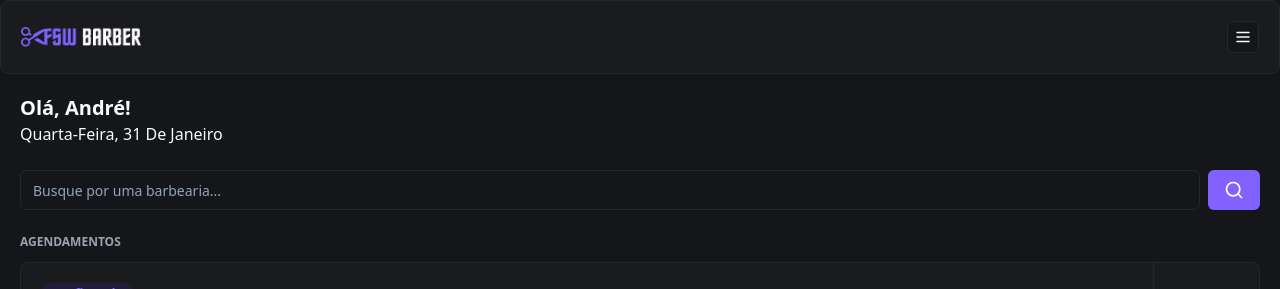
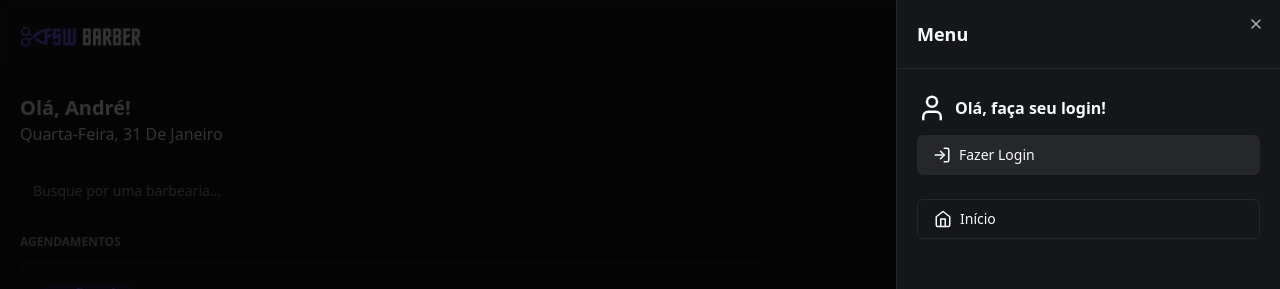
Before and after one commit to andressouza25/fullstackweek-barber, a Next.js app: page / in a window 1280 px wide. Both pictures are taken after a click on the button 1243 px from the left and 37 px from the top of the page. Shown: the top 289 px of the page. Built offline with nearby package versions, Linux system fonts and the light colour scheme; no server answers; the database is empty.

Commit message:
feat: add sign in and sign out

```diff
--- a/app/_components/header.tsx
+++ b/app/_components/header.tsx
@@ -1,21 +1,102 @@
+"use client";
 import { Button } from "./ui/button";
 import { Card, CardContent } from "./ui/card";
 import Image from "next/image";
-import { MenuIcon} from "lucide-react";
+import {
+  CalendarIcon,
+  HomeIcon,
+  LogInIcon,
+  LogOutIcon,
+  MenuIcon,
+  UserIcon,
+} from "lucide-react";
+import {
+  Sheet,
+  SheetContent,
+  SheetHeader,
+  SheetTitle,
+  SheetTrigger,
+} from "./ui/sheet";
+import { signIn, signOut, useSession } from "next-auth/react";
+import { Avatar, AvatarImage } from "./ui/avatar";
+import Link from "next/link";
 
 const Header = () => {
-    return (
-        <Card>
-            <CardContent className="p-5 justify-between items-center flex felx-row" >
-            <Image src="/logo.png" alt="FSW Barber" height={18} width={120} />
+  const { data, status } = useSession();
+
+  const handleLogoutClick = () => signOut();
+
+  const handleLoginClock = () => signIn("google");
+
+  return (
+    <Card>
+      <CardContent className="p-5 justify-between items-center flex felx-row">
+        <Image src="/logo.png" alt="FSW Barber" height={18} width={120} />
+        <Sheet>
+          <SheetTrigger asChild>
             <Button variant="outline" size="icon" className="h-8 w-8">
-                <MenuIcon size={18}/>
+              <MenuIcon size={16} />
             </Button>
-            </CardContent>
+          </SheetTrigger>
 
-        </Card>
+          <SheetContent className="p-0">
+            <SheetHeader className="text-left border-b border-solid border-secondary p-5">
+              <SheetTitle>Menu</SheetTitle>
+            </SheetHeader>
 
-     );
-}
+            {data?.user ? (
+              <div className="flex justify-between px-5 py-6 items-center">
+                <div className="flex items-center gap-3">
+                  <Avatar>
+                    <AvatarImage src={data.user?.image ?? ""} />
+                  </Avatar>
+
+                  <h2 className="font-bold">{data.user.name}</h2>
+                </div>
+
+                <Button variant="secondary" size="icon">
+                  <LogOutIcon onClick={handleLogoutClick} />
+                </Button>
+              </div>
+            ) : (
+              <div className="px-5 py-6 gap-3 flex flex-col">
+                <div className="flex items-center gap-2">
+                  <UserIcon size={30} />
+                  <h2 className="font-bold">Olá, faça seu login!</h2>
+                </div>
+                <Button
+                  onClick={handleLoginClock}
+                  variant="secondary"
+                  className="w-full justify-start"
+                >
+                  <LogInIcon className="mr-2" size={18} />
+                  Fazer Login
+                </Button>
+              </div>
+            )}
+
+            <div className="flex flex-col gap-3 px-5">
+              <Button variant="outline" className="justify-start" asChild>
+                <Link href="/">
+                  <HomeIcon size={18} className="mr-2" />
+                  Início
+                </Link>
+              </Button>
+
+              {data?.user && (
+                <Button variant="outline" className="justify-start" asChild>
+                  <Link href="/bookings">
+                    <CalendarIcon size={18} className="mr-2" />
+                    Agendamentos
+                  </Link>
+                </Button>
+              )}
+            </div>
+          </SheetContent>
+        </Sheet>
+      </CardContent>
+    </Card>
+  );
+};
 
 export default Header;
--- /dev/null
+++ b/app/_components/ui/sheet.tsx
@@ -0,0 +1,140 @@
+"use client"
+
+import * as React from "react"
+import * as SheetPrimitive from "@radix-ui/react-dialog"
+import { cva, type VariantProps } from "class-variance-authority"
+import { X } from "lucide-react"
+
+import { cn } from "@/app/_lib/utils"
+
+const Sheet = SheetPrimitive.Root
+
+const SheetTrigger = SheetPrimitive.Trigger
+
+const SheetClose = SheetPrimitive.Close
+
+const SheetPortal = SheetPrimitive.Portal
+
+const SheetOverlay = React.forwardRef<
+  React.ElementRef<typeof SheetPrimitive.Overlay>,
+  React.ComponentPropsWithoutRef<typeof SheetPrimitive.Overlay>
+>(({ className, ...props }, ref) => (
+  <SheetPrimitive.Overlay
+    className={cn(
+      "fixed inset-0 z-50 bg-black/80  data-[state=open]:animate-in data-[state=closed]:animate-out data-[state=closed]:fade-out-0 data-[state=open]:fade-in-0",
+      className
+    )}
+    {...props}
+    ref={ref}
+  />
+))
+SheetOverlay.displayName = SheetPrimitive.Overlay.displayName
+
+const sheetVariants = cva(
+  "fixed z-50 gap-4 bg-background p-6 shadow-lg transition ease-in-out data-[state=open]:animate-in data-[state=closed]:animate-out data-[state=closed]:duration-300 data-[state=open]:duration-500",
+  {
+    variants: {
+      side: {
+        top: "inset-x-0 top-0 border-b data-[state=closed]:slide-out-to-top data-[state=open]:slide-in-from-top",
+        bottom:
+          "inset-x-0 bottom-0 border-t data-[state=closed]:slide-out-to-bottom data-[state=open]:slide-in-from-bottom",
+        left: "inset-y-0 left-0 h-full w-3/4 border-r data-[state=closed]:slide-out-to-left data-[state=open]:slide-in-from-left sm:max-w-sm",
+        right:
+          "inset-y-0 right-0 h-full w-3/4  border-l data-[state=closed]:slide-out-to-right data-[state=open]:slide-in-from-right sm:max-w-sm",
+      },
+    },
+    defaultVariants: {
+      side: "right",
+    },
+  }
+)
+
+interface SheetContentProps
+  extends React.ComponentPropsWithoutRef<typeof SheetPrimitive.Content>,
+    VariantProps<typeof sheetVariants> {}
+
+const SheetContent = React.forwardRef<
+  React.ElementRef<typeof SheetPrimitive.Content>,
+  SheetContentProps
+>(({ side = "right", className, children, ...props }, ref) => (
+  <SheetPortal>
+    <SheetOverlay />
+    <SheetPrimitive.Content
+      ref={ref}
+      className={cn(sheetVariants({ side }), className)}
+      {...props}
+    >
+      {children}
+      <SheetPrimitive.Close className="absolute right-4 top-4 rounded-sm opacity-70 ring-offset-background transition-opacity hover:opacity-100 focus:outline-none focus:ring-2 focus:ring-ring focus:ring-offset-2 disabled:pointer-events-none data-[state=open]:bg-secondary">
+        <X className="h-4 w-4" />
+        <span className="sr-only">Close</span>
+      </SheetPrimitive.Close>
+    </SheetPrimitive.Content>
+  </SheetPortal>
+))
+SheetContent.displayName = SheetPrimitive.Content.displayName
+
+const SheetHeader = ({
+  className,
+  ...props
+}: React.HTMLAttributes<HTMLDivElement>) => (
+  <div
+    className={cn(
+      "flex flex-col space-y-2 text-center sm:text-left",
+      className
+    )}
+    {...props}
+  />
+)
+SheetHeader.displayName = "SheetHeader"
+
+const SheetFooter = ({
+  className,
+  ...props
+}: React.HTMLAttributes<HTMLDivElement>) => (
+  <div
+    className={cn(
+      "flex flex-col-reverse sm:flex-row sm:justify-end sm:space-x-2",
+      className
+    )}
+    {...props}
+  />
+)
+SheetFooter.displayName = "SheetFooter"
+
+const SheetTitle = React.forwardRef<
+  React.ElementRef<typeof SheetPrimitive.Title>,
+  React.ComponentPropsWithoutRef<typeof SheetPrimitive.Title>
+>(({ className, ...props }, ref) => (
+  <SheetPrimitive.Title
+    ref={ref}
+    className={cn("text-lg font-semibold text-foreground", className)}
+    {...props}
+  />
+))
+SheetTitle.displayName = SheetPrimitive.Title.displayName
+
+const SheetDescription = React.forwardRef<
+  React.ElementRef<typeof SheetPrimitive.Description>,
+  React.ComponentPropsWithoutRef<typeof SheetPrimitive.Description>
+>(({ className, ...props }, ref) => (
+  <SheetPrimitive.Description
+    ref={ref}
+    className={cn("text-sm text-muted-foreground", className)}
+    {...props}
+  />
+))
+SheetDescription.displayName = SheetPrimitive.Description.displayName
+
+export {
+  Sheet,
+  SheetPortal,
+  SheetOverlay,
+  SheetTrigger,
+  SheetClose,
+  SheetContent,
+  SheetHeader,
+  SheetFooter,
+  SheetTitle,
+  SheetDescription,
+}
--- a/package.json
+++ b/package.json
@@ -15,6 +15,7 @@
     "@auth/prisma-adapter": "^1.1.0",
     "@prisma/client": "^5.9.0",
     "@radix-ui/react-avatar": "^1.0.4",
+    "@radix-ui/react-dialog": "^1.0.5",
     "@radix-ui/react-slot": "^1.0.2",
     "class-variance-authority": "^0.7.0",
     "clsx": "^2.1.0",
```
Also changed, not shown: 1 other file (tests, documents, lock files or other folders).
